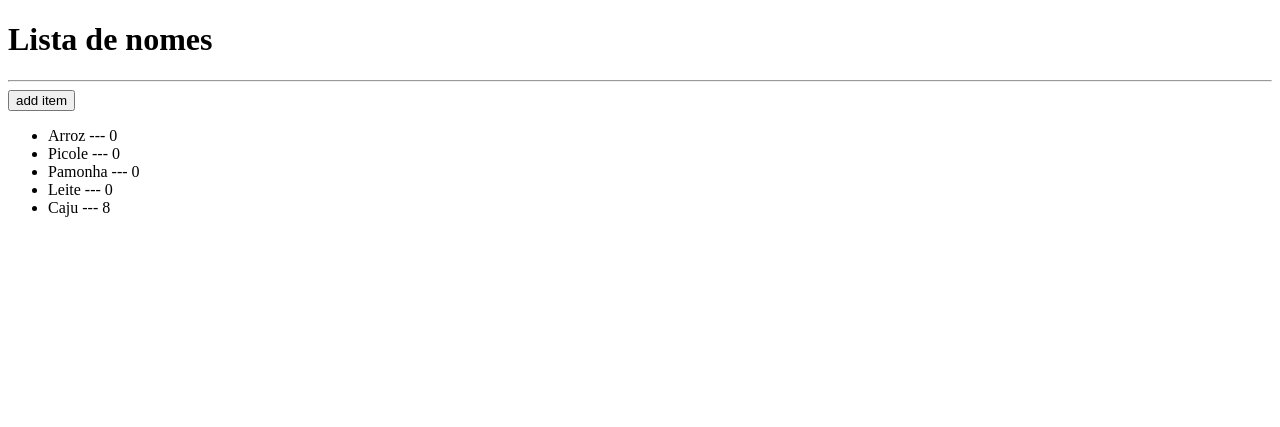
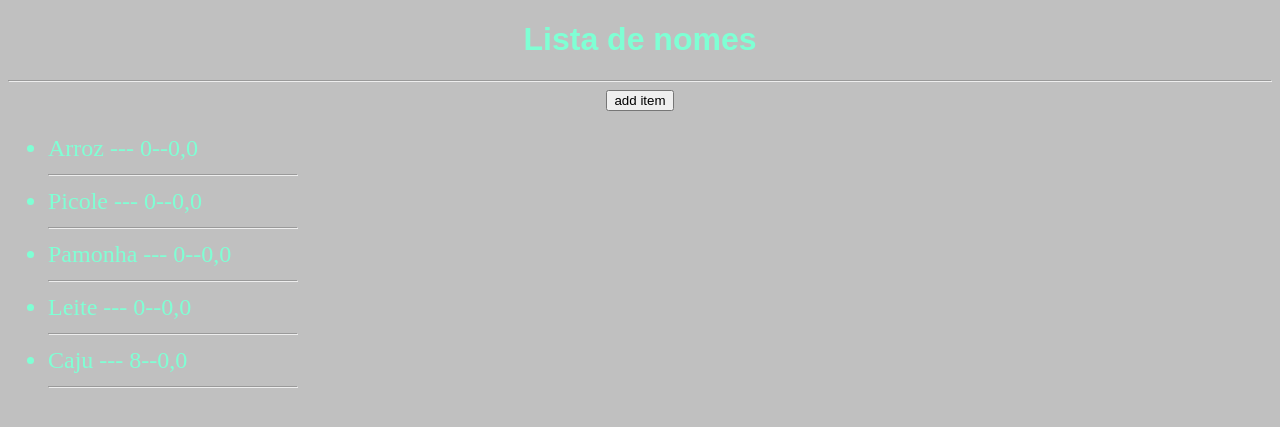
Before and after one commit to Kaualimakc/Aula_Django, a Django app: page /lista/ in a window 1280 px wide. Shown: the top 427 px of the page. Run offline with Django 4.2, Linux system fonts and the light colour scheme; data comes from the database, SQL or seed files in the repository; both versions use the stored data as it was after the commit.

Commit message:
feat:personalização das telas

```diff
--- a/checkList/settings.py
+++ b/checkList/settings.py
@@ -104,7 +104,7 @@ AUTH_PASSWORD_VALIDATORS = [
 # Internationalization
 # https://docs.djangoproject.com/en/4.2/topics/i18n/
 
-LANGUAGE_CODE = 'en-us'
+LANGUAGE_CODE = 'pt-br'
 
 TIME_ZONE = 'UTC'
 
--- a/lista/models.py
+++ b/lista/models.py
@@ -3,6 +3,7 @@ from django.db import models
 class Item(models.Model):
     item = models.CharField(max_length=200)
     quantidade = models.IntegerField(default=0)
+    preco = models.FloatField(default=0, null=True)
 
     def __str__(self):
         return self.item
--- a/lista/templates/index.html
+++ b/lista/templates/index.html
@@ -1,25 +1,41 @@
 <!DOCTYPE html>
 <html lang="en">
-
   <head>
-    <meta charset="UTF-8">
-    <meta name="viewport" content="width=device-width, initial-scale=1.0">
+    <meta charset="UTF-8" />
+    <meta name="viewport" content="width=device-width, initial-scale=1.0" />
+    <style>
+      body {
+        background-color: silver;
+      }
+      h1 {
+        width: auto;
+        color: aquamarine;
+        font-family: fantasy, sans-serif;
+        text-align: center;
+      }
+      ul {
+        width: 250px;
+        color: aquamarine;
+        font-size: x-large;
+      }
+      form{
+        text-align: center;
+      }
+    </style>
     <title>Document</title>
   </head>
 
   <body>
-
     <h1>Lista de nomes</h1>
-    <hr>
+    <hr />
 
     <form action="add_item">
-        <input type="submit" value="add item">
+      <input type="submit" value="add item" />
     </form>
     <ul>
       {% for item in itens %}
-        <li>{{item.item}} --- {{item.quantidade}}</li>
+      <li>{{item.item}} --- {{item.quantidade}}--{{item.preco}}</li><hr>
       {% endfor %}
     </ul>
   </body>
-
 </html>
--- a/lista/urls.py
+++ b/lista/urls.py
@@ -1,6 +1,5 @@
 from django.urls import path
 from . import views
-
 
 urlpatterns = [
     path('',views.lista, name='lista'),
--- a/lista/views.py
+++ b/lista/views.py
@@ -1,7 +1,6 @@
 from django.shortcuts import render
 from .models import Item
 from .forms import ItemForm
-
 def lista(request):
     itens = Item.objects.all()
     context = {'itens': itens}
@@ -12,3 +11,16 @@ def add_item(request):
         form = ItemForm()
         context = {'form' : form}
         return render(request, "add_item.html", context)
+
+def salvar_item(request):
+    allTasks = Item.objects.all()
+    context ={'sucesso': False, 'item':allTasks}
+    if request.method == 'POST':
+        item = request.POST.get['item']
+        quantidade =request.POST.get['quantidade']
+        preco =request.POST.get['preco']
+        item = Item(item = item,quantidade= quantidade,preco=preco)
+        item.save()
+        context ={'sucesso': True,'item': allTasks}
+    context={'item' : allTasks}
+    return render(request, 'index.html', context)
```
Also changed, not shown: lista/templates/add_item.html (+23 -11 lines), db.sqlite3, lista/migrations/0003_item_preco.py (added). Lines whose indentation alone changed are shown as unchanged.
